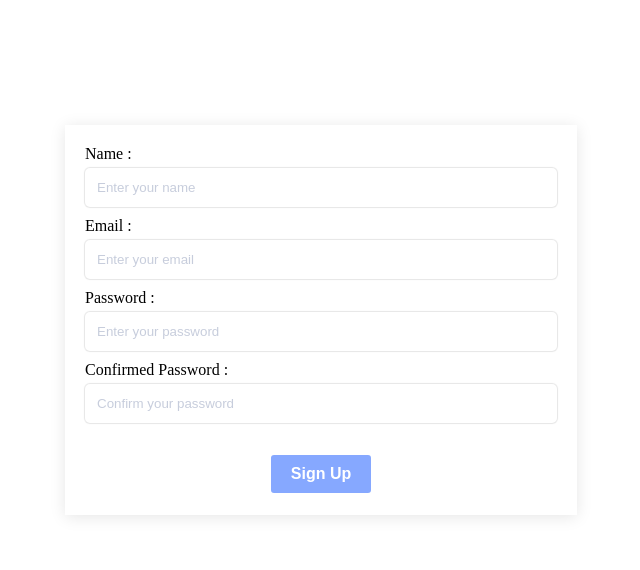
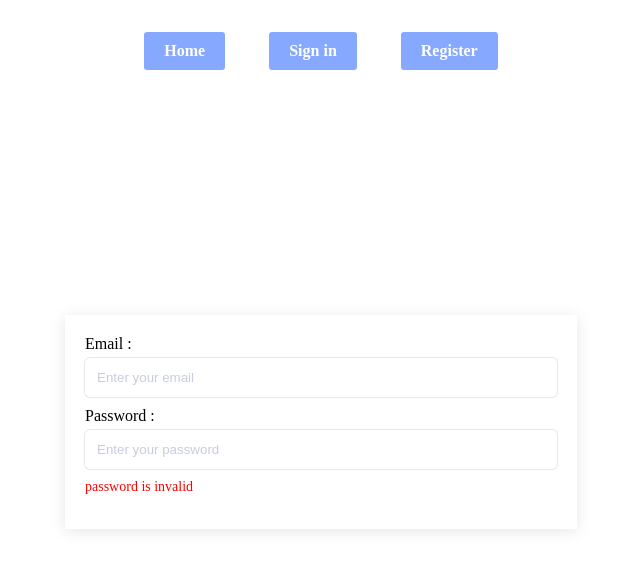
Before and after one commit to susanasameh/ReactSelfStudy, a React (Create React App) app in the folder form-react-laravel-app/: page /login in a window 1280 px wide. Shown: the top 570 px of the page, without its empty margins (319-959 px from the left). Built offline with nearby package versions, Linux system fonts and the light colour scheme; no server answers.

Commit message:
BROWSERROUTER,ROUTES ,SIGNIN

```diff
--- a/form-react-laravel-app/package.json
+++ b/form-react-laravel-app/package.json
@@ -9,6 +9,7 @@
     "axios": "^1.7.7",
     "react": "^18.3.1",
     "react-dom": "^18.3.1",
+    "react-router-dom": "^6.27.0",
     "react-scripts": "5.0.1",
     "web-vitals": "^2.1.4"
   },
--- a/form-react-laravel-app/src/App.css
+++ b/form-react-laravel-app/src/App.css
@@ -13,7 +13,7 @@ body{
 
 /* sign up form */
 
-#signUpForm{
+.formStyle{
     display: flex;
     flex-direction: column;
     justify-content: center;
@@ -22,7 +22,7 @@ body{
     box-shadow: 0px 2px 15px rgba(0,0,0,10%);
 
 }
-#signUpForm input{
+.formStyle input{
     padding: 10px;
     width: 100%;
     outline: none;
@@ -32,10 +32,10 @@ body{
     margin: 5px 0 10px 0;
     border-radius: 5px;
 }
-#signUpForm input:focus{
+.formStyle input:focus{
     border: 2px solid #86a8ff;
 }
-#signUpForm input::placeholder{
+.formStyle input::placeholder{
     color: hsla(222, 30%, 43%, 0.315);
 }
 .register{
@@ -44,7 +44,7 @@ body{
     align-items: center;
     margin-top: 20px;
 }
-.register button{
+ button{
     outline: none;
     border: none;
     background-color: #86a8ff;
@@ -69,3 +69,23 @@ body{
     margin-top: 0;
 
 }
+.navLinks{
+    outline: none;
+        border: none;
+        background-color: #86a8ff;
+        padding: 10px 20px;
+        color: white;
+        border-radius: 5px;
+        cursor: pointer;
+        transition: 0.3s;
+        border: 2px solid white;
+        font-weight: bold;
+        font-size: 16px;
+        margin: 20px;
+        text-decoration: none;
+}
+.navLinks:hover {
+    background-color: white;
+    border: 2px solid #86a8ff;
+    color: #86a8ff;
+}
--- a/form-react-laravel-app/src/App.js
+++ b/form-react-laravel-app/src/App.js
@@ -1,11 +1,23 @@
 
 import './App.css';
+import Header from './Components/Header';
 import SignUp from './SignUp';
+import SignIn from './SignIn';
+//imprt Routes and Route
+import { Routes, Route } from'react-router-dom';
+
 
 export default function App() {
   return (
     <div>
-      <SignUp />
+      <Header />
+      <Routes>
+        <Route path="/register" element={<SignUp />} />
+        <Route path="/login" element={<SignIn />} />
+
+
+      {/* <SignUp /> */}
+      </Routes>
   </div>
   );
 }
--- /dev/null
+++ b/form-react-laravel-app/src/Components/Header.js
@@ -0,0 +1,27 @@
+//instead of <a href=""> we will use <link to="">
+import { Link } from "react-router-dom";
+
+export default function Header() {
+    return (
+      <div className="container">
+        <nav
+          style={{
+            display: "flex",
+            justifyContent: "center",
+            alignItems: "center",
+            padding: "10px",
+
+            fontSize: "25PX",
+            fontWeight: "bold",
+            // cursor : "pointer"
+          }}
+        >
+                <h6 className="navLinks">Home</h6>
+
+          <Link to="/login" className="navLinks">Sign in</Link>
+                <Link to="/register" className="navLinks">Register</Link>
+
+        </nav>
+      </div>
+    );
+}
--- /dev/null
+++ b/form-react-laravel-app/src/SignIn.js
@@ -0,0 +1,70 @@
+import { useState, useEffect } from "react";
+import axios from "axios";
+
+export default function SignIn() {
+  //useState
+    const [email, setEmail] = useState("");
+    const [password, setPassword] = useState("");
+    const [emailError, setEmailError] = useState("");
+    const [accept, setAccept] = useState("false");
+
+    async function Submit(e) {
+      let flag = true;
+      e.preventDefault();
+      setAccept(true);
+      if (email === "" || password.length < 8) {
+        flag = false;
+      } else flag = true;
+      try {
+        if (flag) {
+          let res = await axios.post("http://127.0.0.1:8000/api/login", {
+            email: email,
+            password: password,
+          });
+          console.log(res.data);
+        }
+      } catch (err) {
+        setEmailError(err.response.status);
+      }
+    }
+
+
+  return (
+    <div
+      style={{
+        height: "80vh",
+        display: "flex",
+        justifyContent: "center",
+        alignItems: "center",
+      }}
+    >
+      <form action="" method="" onSubmit={SignIn} className="formStyle">
+        <label htmlFor="email">Email : </label>
+        <input
+          type="email"
+          placeholder="Enter your email"
+          name="email"
+          id="email"
+          value={email}
+          onChange={(e) => setEmail(e.target.value)}
+          required
+        />
+        {accept && emailError === 422 &&
+          <p className="errorMessage">Email already been taken</p>
+        }
+
+        <label htmlFor="password">Password : </label>
+        <input
+          type="password"
+          placeholder="Enter your password"
+          name="password"
+          id="password"
+          value={password}
+          onChange={(e) => setPassword(e.target.value)}
+        />
+        {/* if condition = true to display the error message */}
+        {password.length < 8 && accept && <p className="errorMessage"> password is invalid</p> }
+      </form>
+    </div>
+  );
+}
--- a/form-react-laravel-app/src/SignUp.js
+++ b/form-react-laravel-app/src/SignUp.js
@@ -1,4 +1,4 @@
-import { useState, useEffect } from 'react';
+import { useState } from 'react';
 import axios from "axios";
 
 export default function SignUp() {
@@ -56,10 +56,7 @@ export default function SignUp() {
 
 
 
-    //--------------useEffect------------------------
-    useEffect(() => {
-        fetch('')
-    });
+
 
 
 
@@ -73,7 +70,7 @@ export default function SignUp() {
         }}
       >
         {/* <div className="register" > */}
-        <form onSubmit={Submit} id="signUpForm">
+        <form onSubmit={Submit} id="signUpForm" className="formStyle">
           <label htmlFor="name">Name : </label>
           <input
             type="text"
--- a/form-react-laravel-app/src/index.js
+++ b/form-react-laravel-app/src/index.js
@@ -2,13 +2,17 @@ import React from 'react';
 import ReactDOM from 'react-dom/client';
 import './index.css';
 import App from './App';
+// install and import package contain reactRouterDom
+//{}mean we use it as export const not default
+import {BrowserRouter as Router} from 'react-router-dom';
 
 
 const root = ReactDOM.createRoot(document.getElementById('root'));
 root.render(
-  <div className="container">
-    <App />
-  </div>
+  //add browserRouter to app mean i will use route in app file
+  <Router>
+  <App />
+  </Router>
 );
 
 // If you want to start measuring performance in your app, pass a function
```
Also changed, not shown: 1 other file (tests, documents, lock files or other folders).
